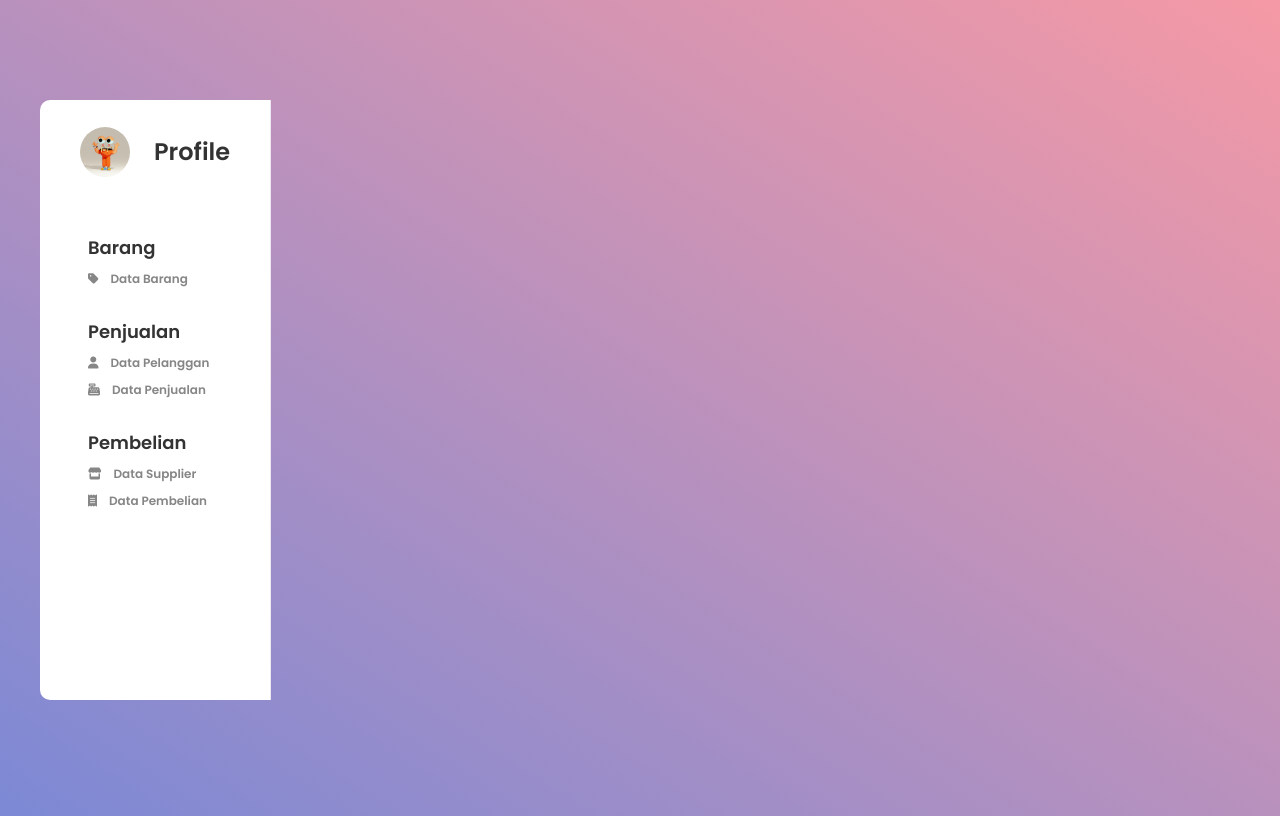
After one commit to sharenalicia/binus-idim-tk4, a PHP site: page /dashboard.php in a window 1280 px wide. The commit adds this page. Run offline with PHP 8.4, Linux system fonts and the light colour scheme; the visitor is signed in with stand-in values (Sample User, id 1); a stand-in replaces the project's code that opens the database connection; some libraries are stand-ins or nearby versions.

Commit message:
dashboard 1

```diff
--- /dev/null
+++ b/dashboard.php
@@ -0,0 +1,85 @@
+<?php
+include "koneksi.php";
+session_start();
+if (!isset($_SESSION['username'])){
+    header('location:login.php');
+}
+?>
+<html>
+<head>
+    <title>Dashboard</title>
+    <link rel="stylesheet" type="text/css" href="style.css">
+    <link href="https://fonts.googleapis.com/css?family=Poppins:600&display=swap" rel="stylesheet">
+    <script src="https://kit.fontawesome.com/a81368914c.js"></script>
+    <meta name="viewport" content="width=device-width, initial-scale=1">
+</head>
+<body>
+    <div class="center">
+        <header class="menu">
+            <figure class="user">
+                <div class="user-avatar">
+                    <img src="img/avatar.jpg">
+                </div>
+                <figcaption>
+                    Profile
+                </figcaption>
+            </figure>
+            <nav>
+                <section class="barang">
+                    <h3>Barang</h3>
+
+                    <ul>
+                        <li>
+                            <a>
+                                <i class="fas fa-tag"></i>
+                                Data Barang
+                            </a>
+                        </li>
+                    </ul>
+                </section>
+                <section class="penjualan">
+                    <h3>Penjualan</h3>
+
+                    <ul>
+                        <li>
+                            <a>
+                                <i class="fas fa-user"></i>
+                                Data Pelanggan
+                            </a>
+                        </li>
+                    </ul>
+                    <ul>
+                        <li>
+                            <a>
+                                <i class="fas fa-cash-register"></i>
+                                Data Penjualan
+                            </a>
+                        </li>
+                    </ul>
+                </section>
+                <section class="penjualan">
+                    <h3>Pembelian</h3>
+
+                    <ul>
+                        <li>
+                            <a>
+                                <i class="fas fa-store"></i>
+                                Data Supplier
+                            </a>
+                        </li>
+                    </ul>
+                    <ul>
+                        <li>
+                            <a>
+                                <i class="fas fa-receipt"></i>
+                                Data Pembelian
+                            </a>
+                        </li>
+                    </ul>
+                </section>
+            </nav>
+        </header>
+    </div>
+</body>
+
+</html>
--- a/style.css
+++ b/style.css
@@ -2,7 +2,7 @@
     box-sizing: border-box;
   }
 
-  body {
+body {
     height: 100vh;
     font-family: 'Poppins', sans-serif;
     overflow: hidden;
@@ -191,3 +191,87 @@ form{
 		width: 400px;
 	}
 }
+
+.dashboard {
+    display: grid;
+    width: 100%;
+    height: 100%;
+    grid-gap: 0;
+    grid-template-columns: 300px auto;
+    grid-template-rows: 80px auto;
+}
+
+.menu {
+    grid-area: menu;
+    padding-bottom: 3em;
+    overflow: auto;
+    background: #fff;
+    border-right: 1px solid #ede8f0;
+    border-radius: 10px 0 0 10px
+}
+.menu .user {
+    height: 80px;
+    display: flex;
+    align-items: center;
+    justify-content: flex-start;
+    margin-top: 1em;
+}
+.menu .user .user-avatar {
+    width: 50px;
+    height: 50px;
+    border-radius: 50%;
+    overflow: hidden;
+}
+.menu .user .user-avatar img {
+    display: block;
+    width: 100%;
+    height: 100%;
+    -o-object-fit: cover;
+       object-fit: cover;
+}
+.menu .user figcaption {
+    margin: 0;
+    padding: 0 0 0 1em;
+    color: #333;
+    font-weight: 700;
+    font-size: 2em;
+    line-height: 100%;
+}
+.menu nav {
+    display: block;
+    padding: 0 4em;
+  }
+  .menu nav section {
+    display: block;
+    padding: 2.5em 0 0;
+  }
+  .menu nav h3 {
+    margin: 0;
+    font-size: 1.5em;
+    color:#333;
+    font-weight: 200;
+  }
+  .menu nav ul {
+    display: block;
+    padding: 0;
+    margin: 0;
+  }
+  .menu nav li {
+    display: block;
+    padding: 0;
+    margin: 0.75em 0 0;
+  }
+  .menu nav li a {
+    display: flex;
+    align-items: center;
+    justify-content: flex-start;
+    color: rgb(134, 134, 134);
+    text-decoration: none;
+    font-weight: 400;
+    font-size: 1em;
+    transition: color 0.15s ease;
+  }
+  .menu nav li a i {
+    display: block;
+    margin-right: 1em;
+  }
```
Also changed, not shown: img/avatar.jpg (added).
